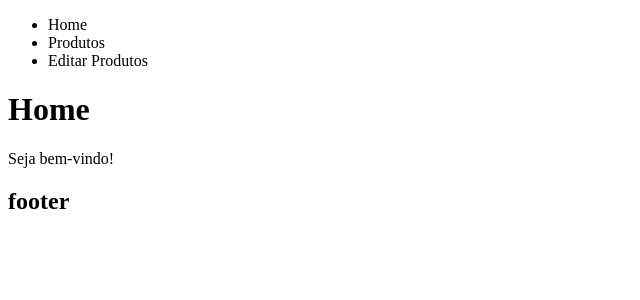
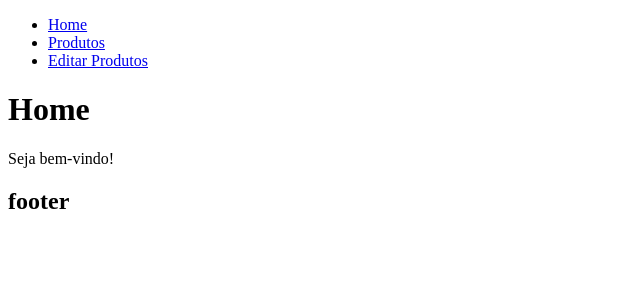
Before and after one commit to leonardobarbosas/routes-react-test, a React (Vite) app in the folder aula06/: page / in a window 1280 px wide. Shown: the top 300 px of the page, without its empty margins (0-640 px from the left). Built offline with nearby package versions, Linux system fonts and the light colour scheme.

Commit message:
rotas funcionando

```diff
--- a/aula06/src/main.tsx
+++ b/aula06/src/main.tsx
@@ -23,7 +23,7 @@ const routes = createBrowserRouter([
         element: <Produtos />,
       },
       {
-        path: "/editarProdutos",
+        path: "/editar/produtos",
         element: <EditarProdutos />,
       },
     ],
@@ -32,6 +32,6 @@ const routes = createBrowserRouter([
 
 createRoot(document.getElementById("root")!).render(
   <StrictMode>
-    <RouterProvider router={routes}/>
+    <RouterProvider router={routes} />
   </StrictMode>
 );
--- a/aula06/src/routes/Menu/index.tsx
+++ b/aula06/src/routes/Menu/index.tsx
@@ -1,10 +1,18 @@
+import { Link } from "react-router-dom";
+
 function Menu() {
   return (
     <nav className="menu">
       <ul>
-        <li>Home</li>
-        <li>Produtos</li>
-        <li>Editar Produtos</li>
+        <li>
+          <Link to="/">Home</Link>
+        </li>
+        <li>
+          <Link to="/produtos">Produtos</Link>
+        </li>
+        <li>
+          <Link to="/editar/produtos">Editar Produtos</Link>
+        </li>
       </ul>
     </nav>
   );
```
